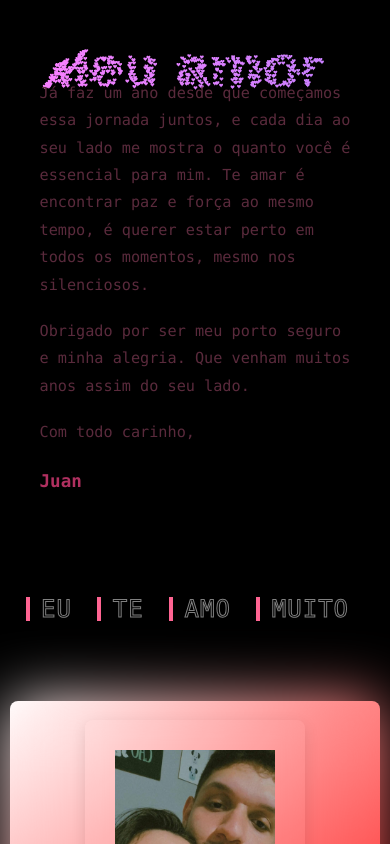
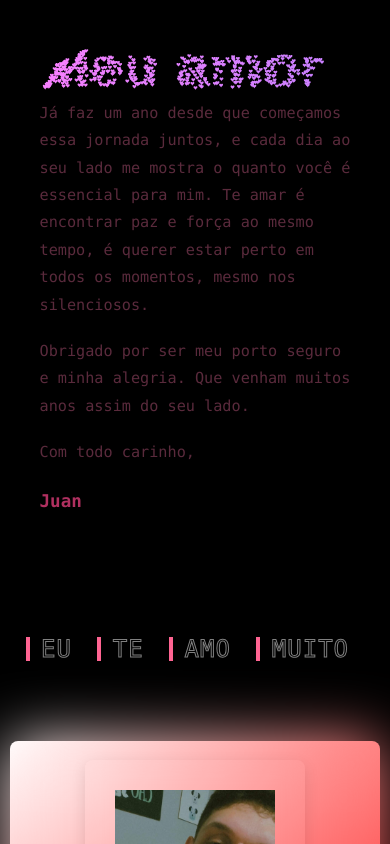
Before and after one commit to juanbruzigues/mariana, a React (Create React App) app: page / in a window 390 px wide. Shown: the top 844 px of the page. Built offline with nearby package versions, Linux system fonts and the light colour scheme; a web font is replaced by a local one.

Commit message:
Update cartadeamor.scss

```diff
--- a/src/components/cartadeamor.scss
+++ b/src/components/cartadeamor.scss
@@ -22,7 +22,7 @@
   }
 
   @media (max-width: 768px) {
-    margin: 60px 5vw;
+    margin: 80px 5vw;
     font-size: 1rem;
     padding: 20px;
   }
```
